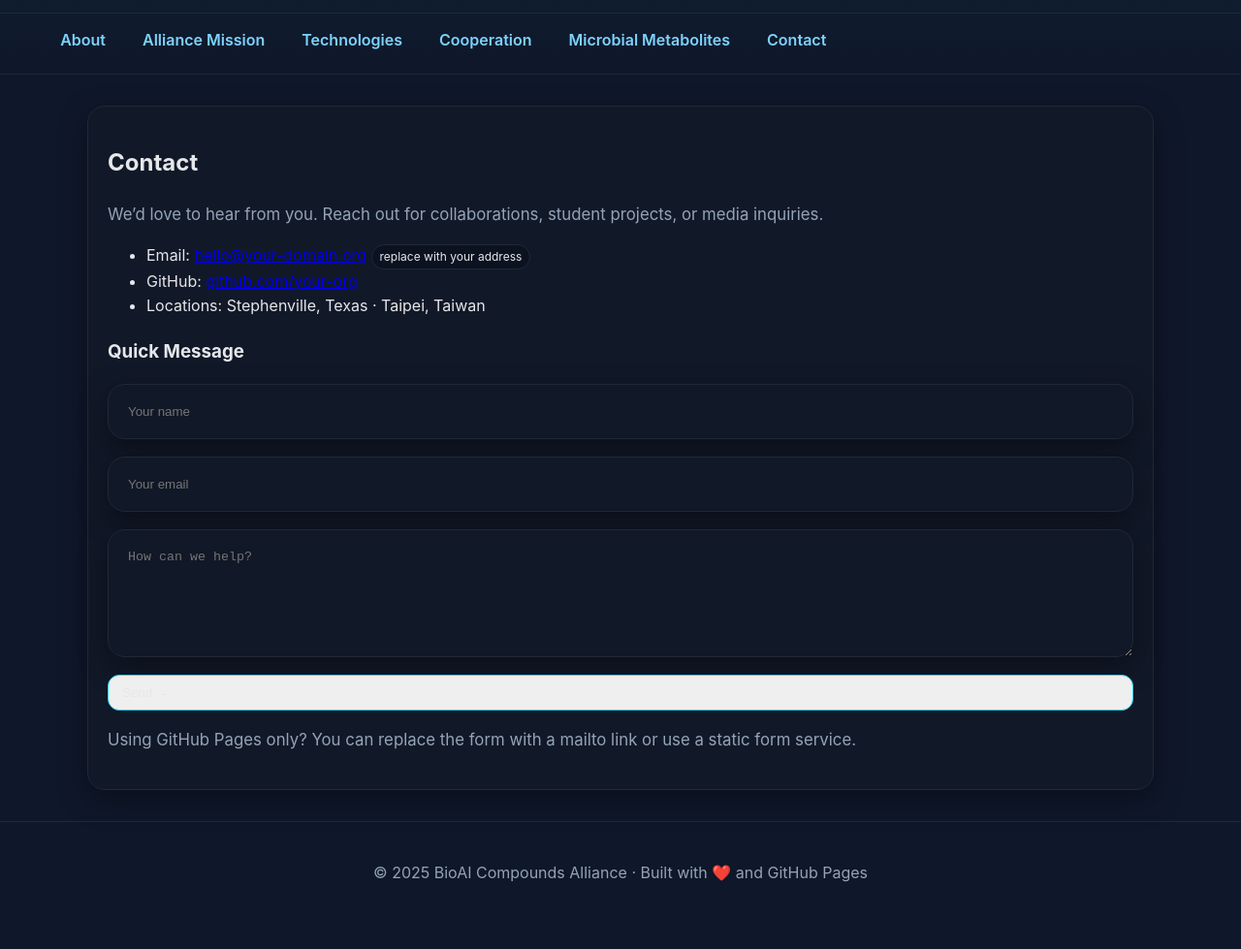
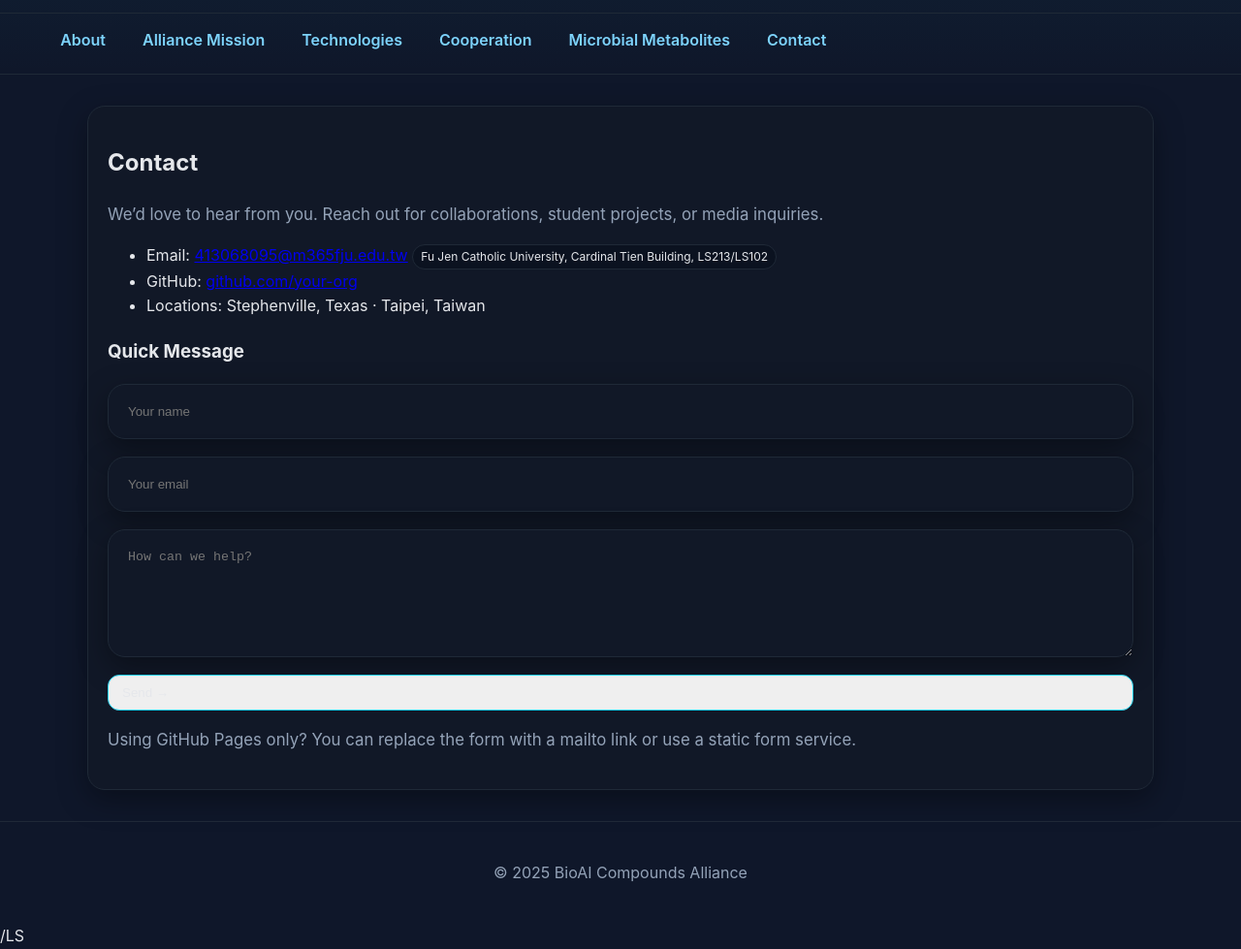
Before and after one commit to Opoku-Gyamfi/BioAI-Compounds-Alliance, a plain HTML site: page contact.html in a window 1280 px wide. Shown: the part 75-1054 px from the top of the page at 97% size. Before the commit the page ends 1028 px from the top, so only its background shows below. Drawn offline with Linux system fonts and the light colour scheme.

Commit message:
Update contact.html

```diff
--- a/contact.html
+++ b/contact.html
@@ -34,7 +34,7 @@
   <h2>Contact</h2>
   <p class="lead">We’d love to hear from you. Reach out for collaborations, student projects, or media inquiries.</p>
   <ul>
-    <li>Email: <a href="mailto:hello@your-domain.org">hello@your-domain.org</a> <span class="badge">replace with your address</span></li>
+    <li>Email: <a href="mailto:hello@your-domain.org">413068095@m365fju.edu.tw</a> <span class="badge">Fu Jen Catholic University, Cardinal Tien Building, LS213/LS102</span></li>
     <li>GitHub: <a href="https://github.com/your-org">github.com/your-org</a></li>
     <li>Locations: Stephenville, Texas · Taipei, Taiwan</li>
   </ul>
@@ -51,7 +51,8 @@
 
 </main>
 <footer class="site-footer">
-  <p>© 2025 BioAI Compounds Alliance · Built with ❤️ and GitHub Pages</p>
+  <p>© 2025 BioAI Compounds Alliance</p>
 </footer>
 </body>
 </html>
+/LS
```
